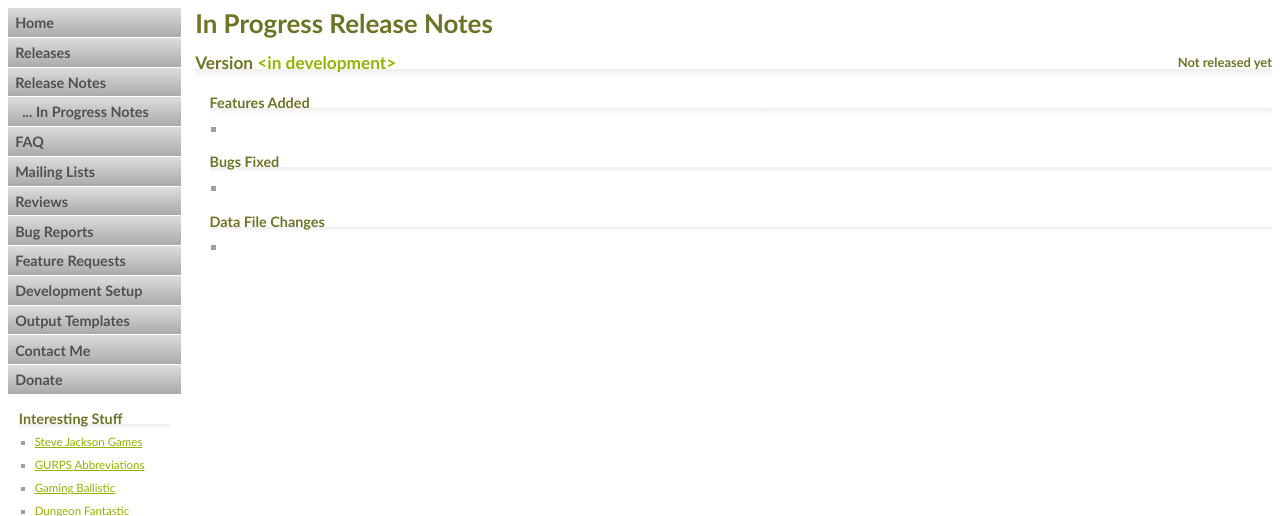
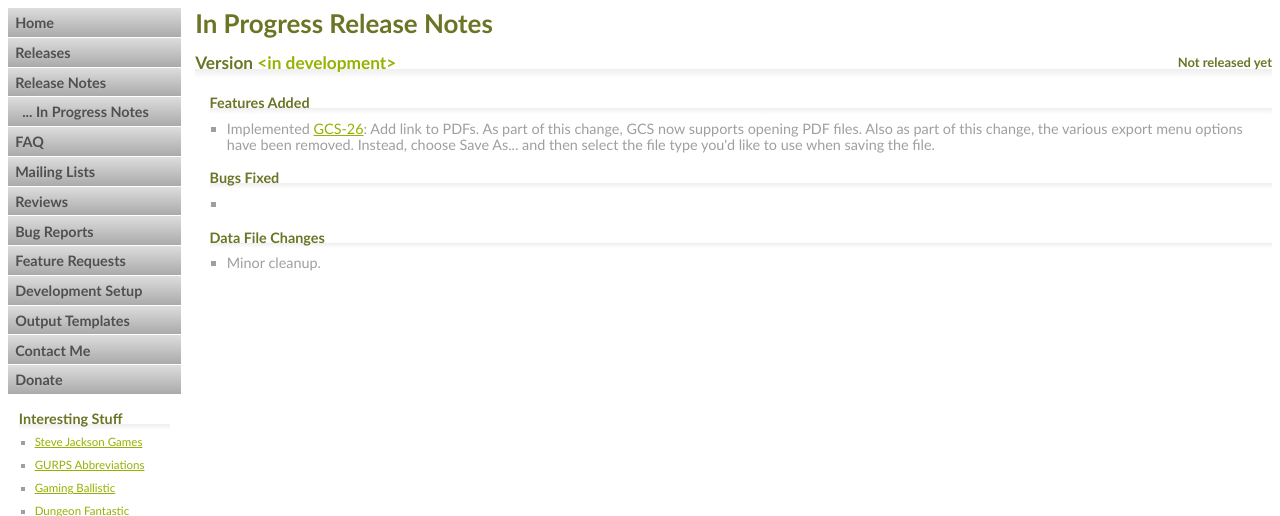
Before and after one commit to richardwilkes/gcs_web, a PHP site: page /in_progress_notes.php in a window 1280 px wide. Shown: the part 56-572 px from the top of the page. Run offline with PHP 8.4, Linux system fonts and the light colour scheme.

Commit message:
Update current progress.

```diff
--- a/in_progress_notes.php
+++ b/in_progress_notes.php
@@ -14,7 +14,10 @@
 					<h2>Version <span class="version">&lt;in development&gt;</span><span class="release_date">Not released yet</span></h2>
 					<h3>Features Added</h3>
 					<ul>
-						<li></li>
+						<li>Implemented <a href="https://gurpscharactersheet.atlassian.net/browse/GCS-26">GCS-26</a>: Add link to PDFs.
+							As part of this change, GCS now supports opening PDF files. Also as part of this change, the various export
+							menu options have been removed. Instead, choose Save As... and then select the file type you'd like to use
+							when saving the file.</li>
 					</ul>
 					<h3>Bugs Fixed</h3>
 					<ul>
@@ -22,7 +25,7 @@
 					</ul>
 					<h3>Data File Changes</h3>
 					<ul>
-						<li></li>
+						<li>Minor cleanup.</li>
 					</ul>
 				</div>
 			</div>
```
